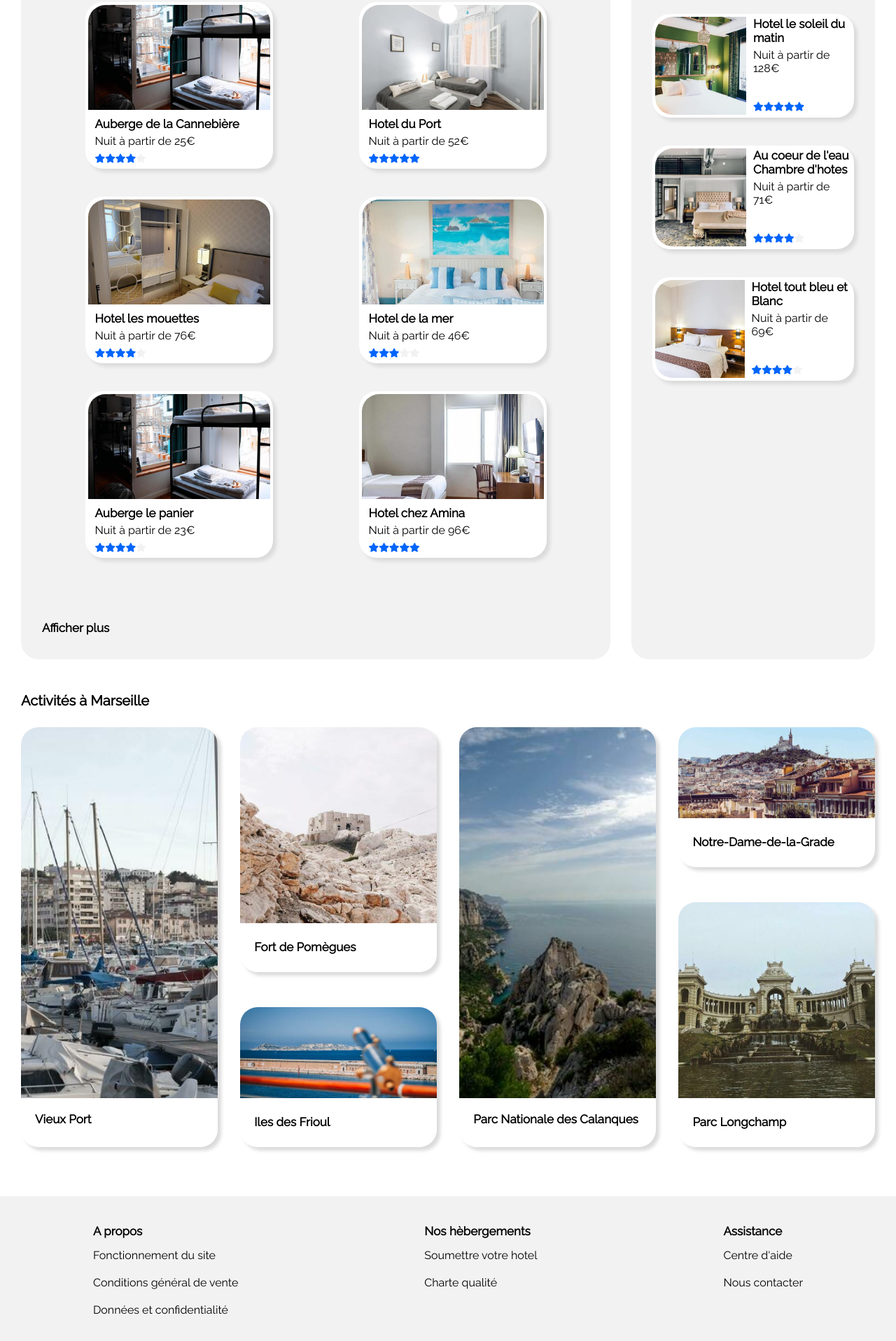
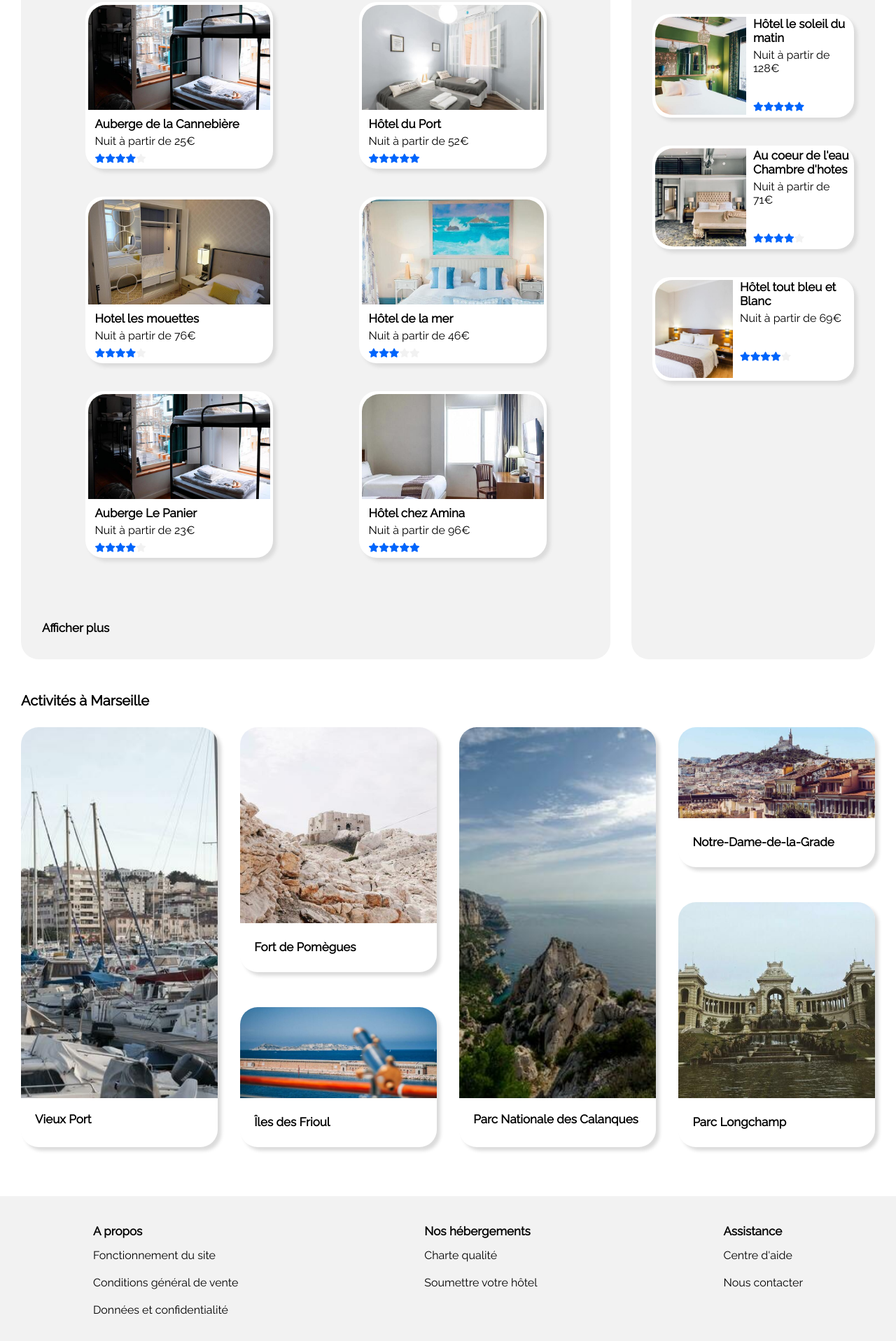
Before and after one commit to Salim-Safi/Reservia, a plain HTML site: page index.html in a window 1280 px wide. Shown: the part 424-2340 px from the top of the page at 70% size. Drawn offline with Linux system fonts and the light colour scheme.

Commit message:
Correction orthographe

```diff
--- a/index.html
+++ b/index.html
@@ -36,7 +36,7 @@
         <div>
 
             <h1>
-                Trouver votre hébérgement pour des vacances de rêve
+                Trouver votre hébergement pour des vacances de rêve
             </h1>
             <p>En plein centre ville ou en pleine nature</p>
 
@@ -69,7 +69,7 @@
 
             <div class="filtre-size flexbetween">
                 <div class="filtre-color flexcentre"><i class="fas fa-money-bill-wave flexcentre"></i></div>
-                <p class="filtre-p">Economique</p>
+                <p class="filtre-p">Économique</p>
             </div>
 
             <div class="filtre-size flexbetween">
@@ -126,7 +126,7 @@
                 <div class="sous-article">
                     <img class="article-img" src="images/hebergements/4_small/fred-kleber-gTbaxaVLvsg-unsplash.jpg" alt="">
                     <div class="article-texte">
-                        <h3>Hotel du Port</h3>
+                        <h3>Hôtel du Port</h3>
                         <p>Nuit à partir de 52€</p>
                         <div><i class="fas fa-star etoilebleu"></i><i class="fas fa-star etoilebleu"></i><i class="fas fa-star etoilebleu"></i><i class="fas fa-star etoilebleu"></i><i class="fas fa-star etoilebleu"></i></div>
                     </div>
@@ -144,7 +144,7 @@
                 <div class="sous-article">
                     <img class="article-img" src="images/hebergements/4_small/annie-spratt-Eg1qcIitAuA-unsplash.jpg" alt="">
                     <div class="article-texte">
-                        <h3>Hotel de la mer</h3>
+                        <h3>Hôtel de la mer</h3>
                         <p>Nuit à partir de 46€</p>
                         <div><i class="fas fa-star etoilebleu"></i><i class="fas fa-star etoilebleu"></i><i class="fas fa-star etoilebleu"></i><i class="fas fa-star etoilegris"></i><i class="fas fa-star etoilegris"></i></div>
                     </div>
@@ -153,7 +153,7 @@
                 <div class="sous-article">
                     <img class="article-img" src="images/hebergements/4_small/marcus-loke-WQJvWU_HZFo-unsplash.jpg" alt="">
                     <div class="article-texte">
-                        <h3>Auberge le panier</h3>
+                        <h3>Auberge Le Panier</h3>
                         <p>Nuit à partir de 23€</p>
                         <div><i class="fas fa-star etoilebleu"></i><i class="fas fa-star etoilebleu"></i><i class="fas fa-star etoilebleu"></i><i class="fas fa-star etoilebleu"></i><i class="fas fa-star etoilegris"></i></div>
                     </div>
@@ -162,7 +162,7 @@
                 <div class="sous-article">
                     <img class="article-img" src="images/hebergements/4_small/febrian-zakaria-M6S1WvfW68A-unsplash.jpg" alt="">
                     <div class="article-texte">
-                        <h3>Hotel chez Amina</h3>
+                        <h3>Hôtel chez Amina</h3>
                         <p>Nuit à partir de 96€</p>
                         <div><i class="fas fa-star etoilebleu"></i><i class="fas fa-star etoilebleu"></i><i class="fas fa-star etoilebleu"></i><i class="fas fa-star etoilebleu"></i><i class="fas fa-star etoilebleu"></i></div>
                     </div>
@@ -188,7 +188,7 @@
                     <div class="sous-article1">
                         <img class="article-img1" src="images/hebergements/4_small/emile-guillemot-Bj_rcSC5XfE-unsplash.jpg" alt="">
                         <div class="article-texte">
-                            <h3>Hotel le soleil du matin</h3>
+                            <h3>Hôtel le soleil du matin</h3>
                             <p class="plus1">Nuit à partir de 128€</p>
                             <div><i class="fas fa-star etoilebleu"></i><i class="fas fa-star etoilebleu"></i><i class="fas fa-star etoilebleu"></i><i class="fas fa-star etoilebleu"></i><i class="fas fa-star etoilebleu"></i></div>
                         </div>
@@ -206,7 +206,7 @@
                     <div class="sous-article1">
                         <img class="article-img1" src="images/hebergements/4_small/febrian-zakaria-sjvU0THccQA-unsplash.jpg" alt="">
                         <div class="article-texte">
-                            <h3>Hotel tout bleu et <br>Blanc</h3>
+                            <h3>Hôtel tout bleu et Blanc</h3>
                             <p class="plus1">Nuit à partir de 69€</p>
                             <div><i class="fas fa-star etoilebleu"></i><i class="fas fa-star etoilebleu"></i><i class="fas fa-star etoilebleu"></i><i class="fas fa-star etoilebleu"></i><i class="fas fa-star etoilegris"></i></div>
                         </div>
@@ -246,7 +246,7 @@
                 <div class="petite-activite1">
                     <img class="activite-img2" src="images/activites/4_small/kevin-hikari-rV_Qd1l-VXg-unsplash.jpg" alt="">
                     <div class="position-texte">
-                        <h3 class="activite-texte">Iles des Frioul</h3>
+                        <h3 class="activite-texte">Îles des Frioul</h3>
                     </div>
                 </div>
 
@@ -299,9 +299,9 @@
 
             <div class=" footer">
 
-                <h3>Nos hèbergements</h3>
-                <a class="link-footer" href="#">Soumettre votre hotel</a>
+                <h3>Nos hébergements</h3>
                 <a class="link-footer" href="#">Charte qualité</a>
+                <a class="link-footer" href="#">Soumettre votre hôtel</a>
 
             </div>
             <div class=" footer">
--- a/styles.css
+++ b/styles.css
@@ -32,10 +32,12 @@ p{
 
 h2{
     font-size: 20px;
+    font-weight: bold;
 }
 
 h3{
     font-size: 17px;
+    font-weight: bold;
     margin: 0 0 5px 0;
 }
 
```
